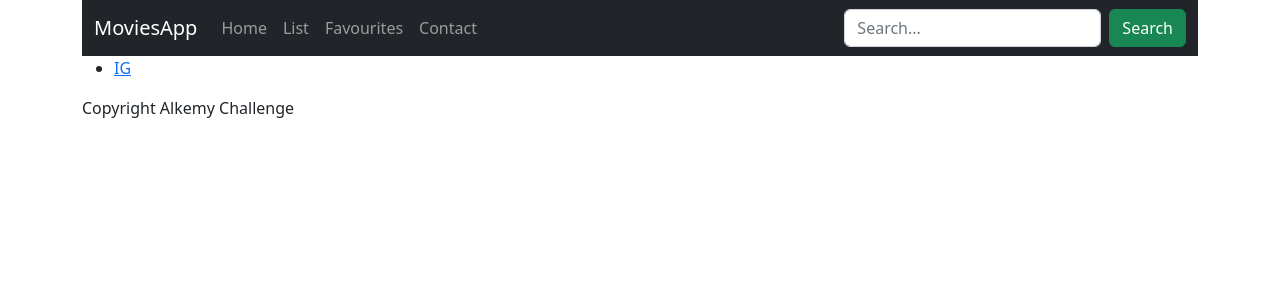
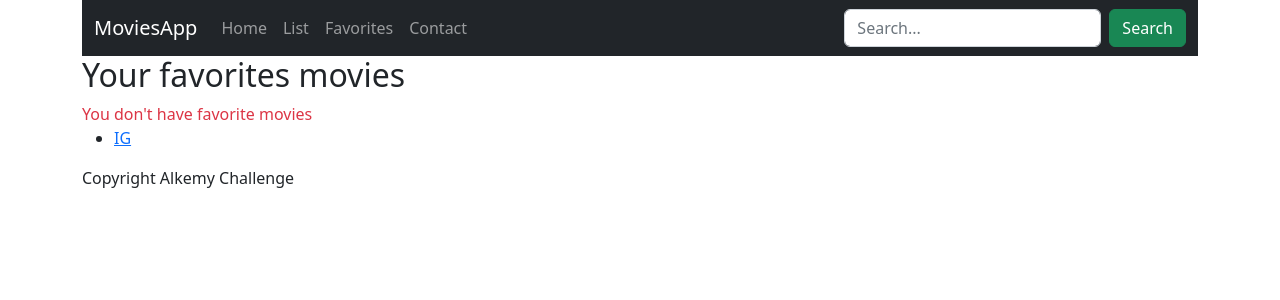
Before and after one commit to ElDev1/movie-app, a React (Create React App) app: page /favorites in a window 1280 px wide. Shown: the top 300 px of the page. Built offline with nearby package versions, Linux system fonts and the light colour scheme; sample sign-in values are in the browser's storage.

Commit message:
adding favorites counter

```diff
--- a/src/App.js
+++ b/src/App.js
@@ -4,15 +4,26 @@ import Header from './components/Header';
 import Footer from './components/Footer';
 import Detail from './components/Detail';
 import Results from './components/Results';
-import Favourites from './components/Favourites';
+import Favorites from './components/Favorites';
 
 import './CSS/App.css'
 import './CSS/bootstrap.min.css'
 
 import { Routes, Route } from 'react-router-dom'
-
+import { useState, useEffect} from 'react'
 
 function App() {
+
+  const [favorites, setFavorites] = useState([])
+
+  useEffect(() => {
+      const favsInLocal = localStorage.getItem('favs')
+
+      if(favsInLocal !== null) {
+          const favsArray = JSON.parse(favsInLocal)
+          setFavorites(favsArray)
+      }
+  },[])
 
   const favMovies = localStorage.getItem('favs')
 
@@ -44,25 +55,27 @@ function App() {
     if (!movieIsInArray) {
       tempMoviesInFavs.push(movieData)
       localStorage.setItem('favs', JSON.stringify(tempMoviesInFavs))
+      setFavorites(tempMoviesInFavs)
     } else {
       let moviesLeft = tempMoviesInFavs.filter(movie => {
         return movie.id !== movieData.id
       })
       tempMoviesInFavs = moviesLeft.map(item => item)
       localStorage.setItem('favs', JSON.stringify(moviesLeft))
+      setFavorites(moviesLeft)
     }
 
   }
 
   return (
     <div className='container'>
-      <Header />
+      <Header favorites={favorites}/>
       <Routes>
         <Route path='/' element={<Login />} />
         <Route path='/list' element={<List addOrRemoveFromFavs={addOrRemoveFromFavs}/>} />
         <Route path='/detail' element={<Detail />} />
-        <Route path='/results' element={<Results />} />
-        <Route path='/favourites' element={<Favourites />} />
+        <Route path='/results' element={<Results addOrRemoveFromFavs={addOrRemoveFromFavs} />} />
+        <Route path='/favorites' element={<Favorites favorites={favorites} addOrRemoveFromFavs={addOrRemoveFromFavs} />} />
       </Routes>
       <Footer />
     </div>
--- a/src/components/Favourites.js
+++ b/src/components/Favorites.js
@@ -1,31 +1,24 @@
-import { useState, useEffect } from "react"
-import { Link } from "react-router-dom"
+import { Link, Navigate } from "react-router-dom"
 
-const Favourites = () => {
-    const [favourites, setFavourites] = useState([])
+const Favorites = (props) => {
 
-    useEffect(() => {
-        const favsInLocal = localStorage.getItem('favs')
-
-        if(favsInLocal !== null) {
-            const favsArray = JSON.parse(favsInLocal)
-            setFavourites(favsArray)
-        }
-    },[])
+    const token = sessionStorage.getItem('token')
 
   return (
     <>
-        <h2>Your favourites movies</h2>
+        { !token && <Navigate replace to="/" /> }
+        <h2>Your favorites movies</h2>
         <div className='row'>
+        { !props.favorites.length && <div className="col-12 text-danger">You don't have favorite movies</div>}
         {
-            favourites.map((elem, idx) => {
+            props.favorites.map((elem, idx) => {
             return (
                 <div className='col-3' key={idx}>
                     <div className="card my-4">
                     <img src={elem.imgUrl} className="card-img-top" alt="..." />
-                    {/* <button onClick={addOrRemoveFromFavs} data-movie-id={elem.id} className='favourite-btn'>
+                    <button onClick={props.addOrRemoveFromFavs} data-movie-id={elem.id} className='favourite-btn'>
                     🖤
-                    </button> */}
+                    </button>
                     <div className="card-body">
                         <h5 className="card-title">{elem.title}</h5>
                         <p className="card-text">{elem.overview.substring(0,100)}...</p>
@@ -41,4 +34,4 @@ const Favourites = () => {
   )
 }
 
-export default Favourites
+export default Favorites
--- a/src/components/Header.js
+++ b/src/components/Header.js
@@ -1,7 +1,7 @@
 import { Link } from 'react-router-dom'
 import Search from './Search'
 
-const Header = () => {
+const Header = (props) => {
   return (
     <header>
         <nav className="navbar navbar-expand-lg navbar-dark bg-dark">
@@ -19,10 +19,15 @@ const Header = () => {
                             <Link to='/list' className='nav-link'>List</Link>
                         </li>
                         <li className='nav-item'>
-                            <Link to='/favourites' className='nav-link'>Favourites</Link>
+                            <Link to='/favorites' className='nav-link'>Favorites</Link>
                         </li>
                         <li className='nav-item'>
                             <Link to='/contact' className='nav-link'>Contact</Link>
+                        </li>
+                        <li className='nav-item d-flex align-items-center'>
+                            <span className='text-success'>
+                                {props.favorites.length > 0 && <>movies in favorites: {props.favorites.length}</>}
+                            </span>
                         </li>
                     </ul>
                 </div>
```
